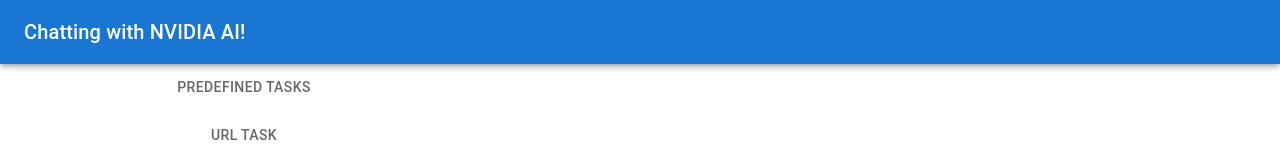
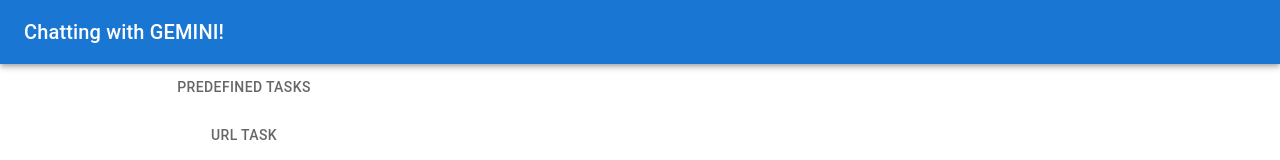
Before and after one commit to Jamil-Palma/TaskPal, a React (Create React App) app in the folder frontend/: page / in a window 1280 px wide. Shown: the top 160 px of the page. Built offline with nearby package versions, Linux system fonts and the light colour scheme; no server answers.

Commit message:
local changes

```diff
--- a/frontend/src/components/AppBar.tsx
+++ b/frontend/src/components/AppBar.tsx
@@ -6,7 +6,7 @@
     <AppBar position="static">
       <Toolbar>
         <Typography variant="h6">
-          Chatting with NVIDIA AI!
+          Chatting with GEMINI!
         </Typography>
       </Toolbar>
     </AppBar>
```
Also changed, not shown: 1 other file (tests, documents, lock files or other folders).
